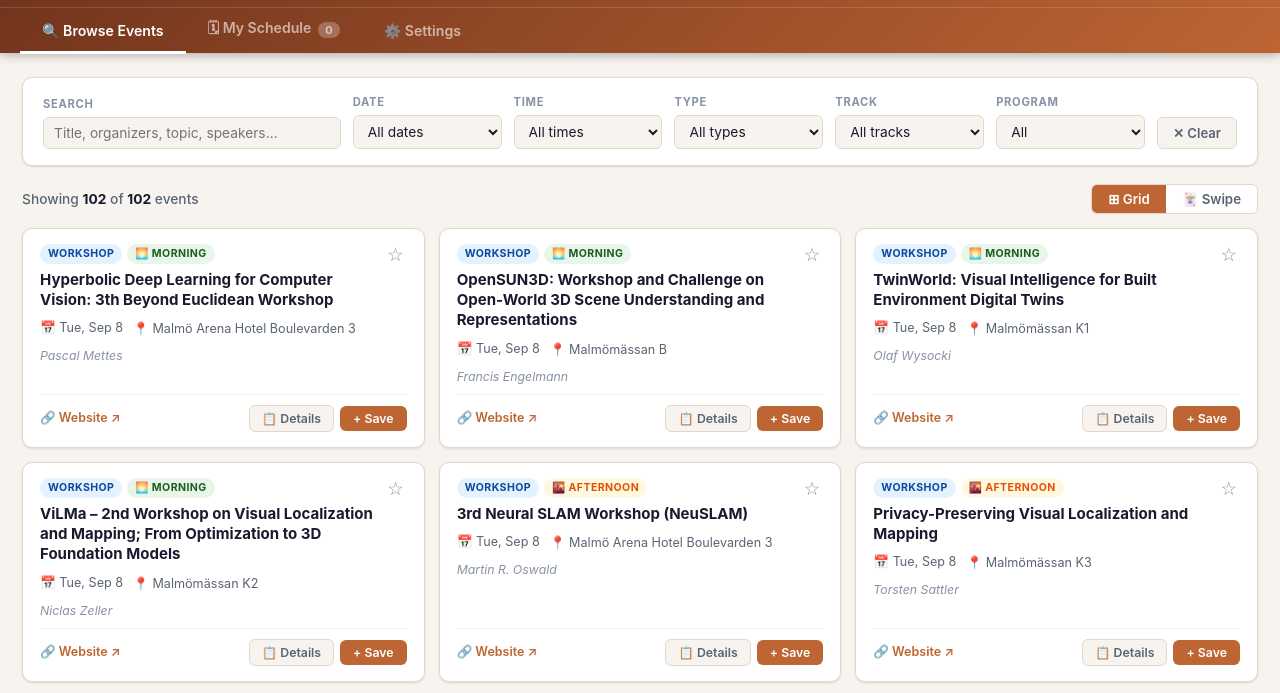
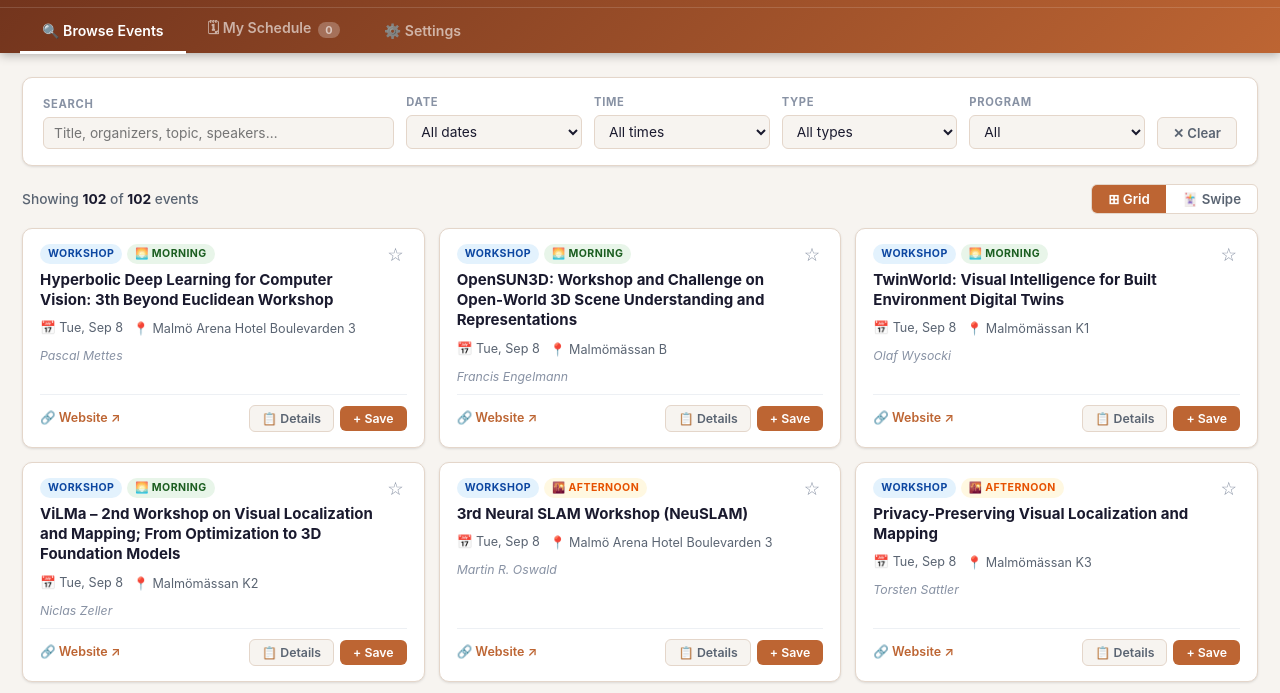
Before and after one commit to Gabrysse/cvprworkshopradar, a plain HTML site: page index.html in a window 1280 px wide. Shown: the part 66-759 px from the top of the page. Drawn offline with Linux system fonts and the light colour scheme.

Commit message:
fix: hide track filter when no tracks are available

```diff
--- a/assets/css/styles.css
+++ b/assets/css/styles.css
@@ -220,6 +220,7 @@
   align-items: flex-end;
 }
 .filter-group { display: flex; flex-direction: column; gap: 4px; flex: 1; min-width: 130px; }
+.filter-group[hidden] { display: none !important; }
 .filter-group.search { flex: 2; min-width: 200px; }
 .filter-group label {
   font-size: .70rem;
--- a/assets/js/app.js
+++ b/assets/js/app.js
@@ -274,12 +274,20 @@
     });
   }
   const sel = document.getElementById('f-track');
+  const trackGroup = sel.closest('.filter-group');
+  sel.innerHTML = '<option value="">All tracks</option>';
   tracks.forEach(t => {
 const o = document.createElement('option');
 o.value = t;
 o.textContent = t.replace(/^Track on\s*/i, '');
 sel.appendChild(o);
   });
+  // Some conferences do not publish tracks. Keep this filter available for
+  // those that do, but do not spend interface space on an empty control.
+  const hasTracks = tracks.length > 0;
+  trackGroup.hidden = !hasTracks;
+  sel.disabled = !hasTracks;
+  if (!hasTracks) sel.value = '';
 
   renderBrowse();
   updateLiveAvailability();
```
